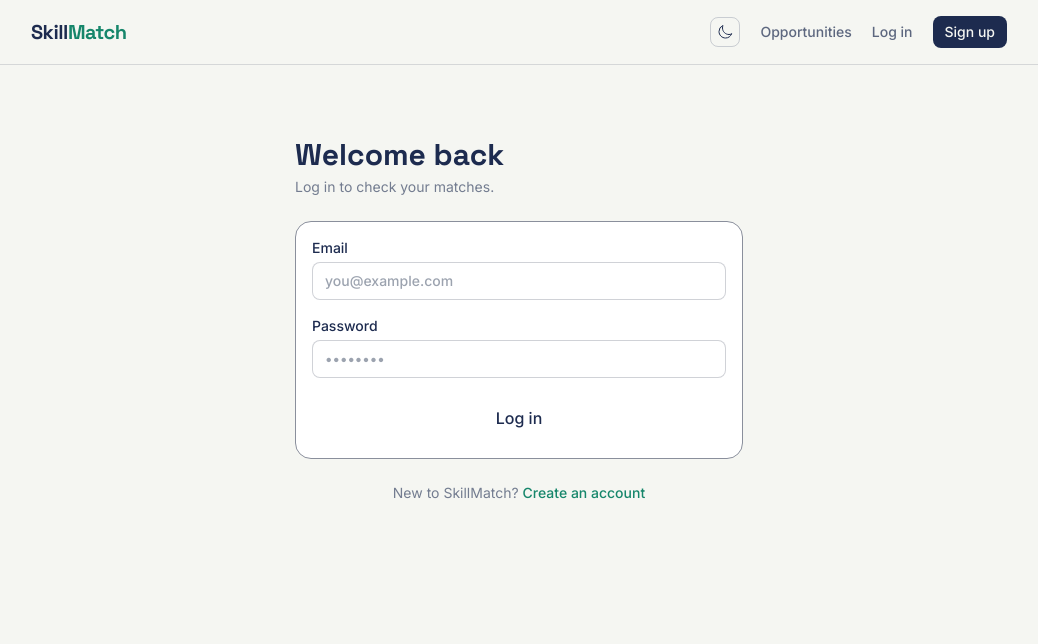
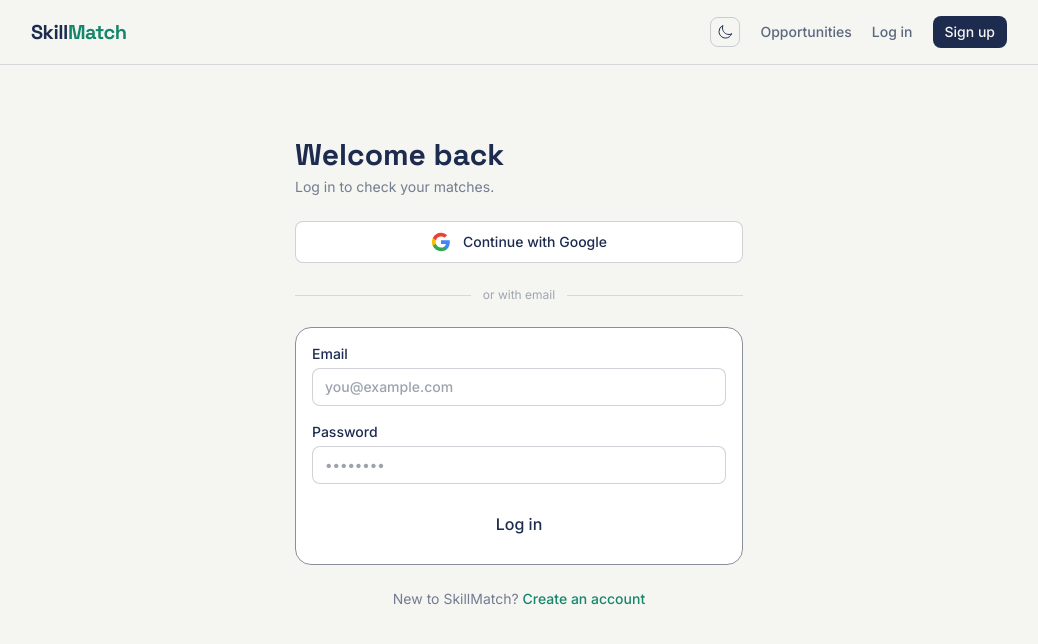
Before and after one commit to keyzdom1/skillmatch, a Next.js app: page /login in a window 1280 px wide. Shown: the top 644 px of the page, without its empty margins (121-1159 px from the left). Built offline with nearby package versions, Linux system fonts and the light colour scheme; no server answers.

Commit message:
Add Google OAuth sign-in buttons to login and signup pages

```diff
--- a/app/login/page.tsx
+++ b/app/login/page.tsx
@@ -4,6 +4,7 @@ import { useState } from "react";
 import Link from "next/link";
 import { useRouter, useSearchParams } from "next/navigation";
 import { createBrowserClient } from "@/lib/supabase";
+import GoogleSignInButton from "@/components/GoogleSignInButton";
 
 const inputClass =
   "w-full rounded-control border border-slate/40 bg-card px-3 py-2 text-sm text-ink outline-none focus:border-ink";
@@ -39,6 +40,12 @@ export default function LoginPage() {
         <p className="mt-1 text-sm text-ink/60">
           Log in to check your matches.
         </p>
+      </div>
+      <GoogleSignInButton />
+      <div className="flex items-center gap-3 text-xs text-ink/40">
+        <span className="h-px flex-1 bg-slate/30" />
+        or with email
+        <span className="h-px flex-1 bg-slate/30" />
       </div>
       <form onSubmit={handleSubmit} className="card flex flex-col gap-4">
         <label className="flex flex-col gap-1 text-sm font-medium">
--- a/app/signup/page.tsx
+++ b/app/signup/page.tsx
@@ -4,6 +4,7 @@ import { useState } from "react";
 import Link from "next/link";
 import { useRouter } from "next/navigation";
 import { createBrowserClient } from "@/lib/supabase";
+import GoogleSignInButton from "@/components/GoogleSignInButton";
 
 const inputClass =
   "w-full rounded-control border border-slate/40 bg-card px-3 py-2 text-sm text-ink outline-none focus:border-ink";
@@ -67,6 +68,12 @@ export default function SignupPage() {
           One profile. Ranked matches. Zero spam.
         </p>
       </div>
+      <GoogleSignInButton label="Sign up with Google" />
+      <div className="flex items-center gap-3 text-xs text-ink/40">
+        <span className="h-px flex-1 bg-slate/30" />
+        or with email
+        <span className="h-px flex-1 bg-slate/30" />
+      </div>
       <form onSubmit={handleSubmit} className="card flex flex-col gap-4">
         <label className="flex flex-col gap-1 text-sm font-medium">
           Full name
--- /dev/null
+++ b/components/GoogleSignInButton.tsx
@@ -0,0 +1,65 @@
+"use client";
+
+import { useState } from "react";
+import { createBrowserClient } from "@/lib/supabase";
+
+function GoogleIcon() {
+  return (
+    <svg viewBox="0 0 24 24" className="h-5 w-5" aria-hidden="true">
+      <path
+        fill="#4285F4"
+        d="M22.56 12.25c0-.78-.07-1.53-.2-2.25H12v4.26h5.92c-.26 1.37-1.04 2.53-2.21 3.31v2.77h3.57c2.08-1.92 3.28-4.74 3.28-8.09z"
+      />
+      <path
+        fill="#34A853"
+        d="M12 23c2.97 0 5.46-.98 7.28-2.66l-3.57-2.77c-.98.66-2.23 1.06-3.71 1.06-2.86 0-5.29-1.93-6.16-4.53H2.18v2.84C3.99 20.53 7.7 23 12 23z"
+      />
+      <path
+        fill="#FBBC05"
+        d="M5.84 14.09c-.22-.66-.35-1.36-.35-2.09s.13-1.43.35-2.09V7.07H2.18C1.43 8.55 1 10.22 1 12s.43 3.45 1.18 4.93l2.85-2.22.81-.62z"
+      />
+      <path
+        fill="#EA4335"
+        d="M12 5.38c1.62 0 3.06.56 4.21 1.64l3.15-3.15C17.45 2.09 14.97 1 12 1 7.7 1 3.99 3.47 2.18 7.07l3.66 2.84c.87-2.6 3.3-4.53 6.16-4.53z"
+      />
+    </svg>
+  );
+}
+
+export default function GoogleSignInButton({
+  label = "Continue with Google",
+}: {
+  label?: string;
+}) {
+  const [loading, setLoading] = useState(false);
+  const [error, setError] = useState<string | null>(null);
+
+  async function handleGoogleSignIn() {
+    setLoading(true);
+    setError(null);
+    const supabase = createBrowserClient();
+    const { error } = await supabase.auth.signInWithOAuth({
+      provider: "google",
+      options: {
+        redirectTo: `${window.location.origin}/auth/callback`,
+      },
+    });
+    if (error) setError(error.message);
+    setLoading(false);
+  }
+
+  return (
+    <div className="flex flex-col gap-2">
+      <button
+        type="button"
+        onClick={handleGoogleSignIn}
+        disabled={loading}
+        className="flex w-full items-center justify-center gap-3 rounded-control border border-slate/40 bg-card px-4 py-2.5 text-sm font-medium text-ink hover:border-ink/50 disabled:opacity-60"
+      >
+        <GoogleIcon />
+        {loading ? "Redirecting to Google…" : label}
+      </button>
+      {error && <p className="text-sm font-medium text-coral">{error}</p>}
+    </div>
+  );
+}
```
